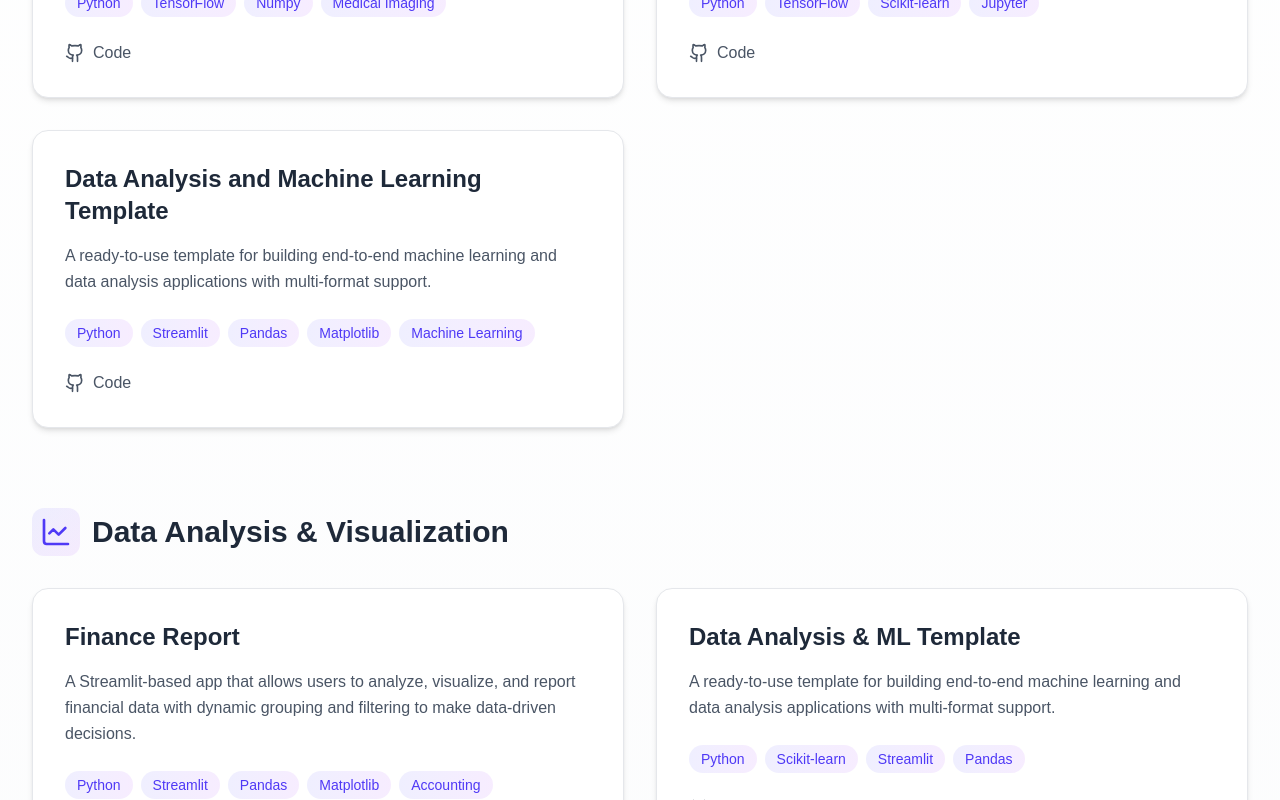
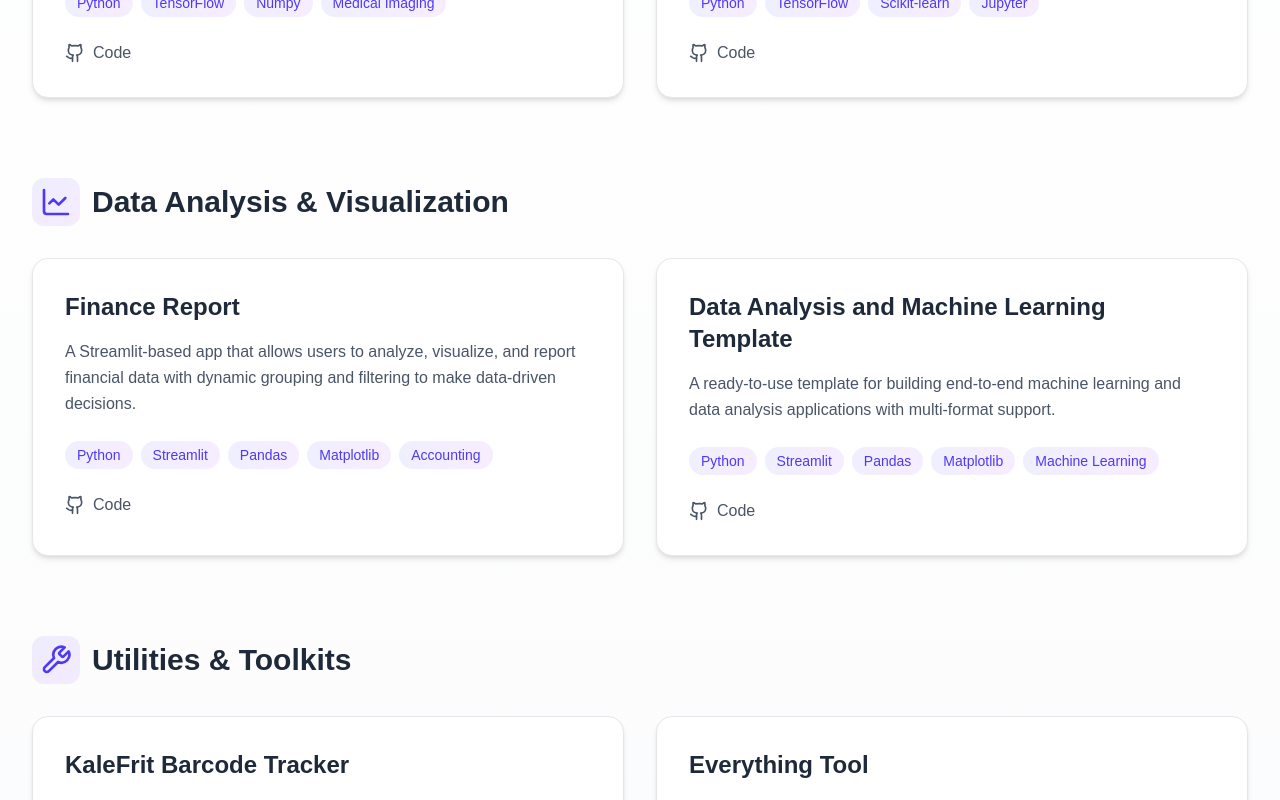
Before and after one commit to bugragormus/bugra-portfolio, a Next.js app: page /projects in a window 1280 px wide. Shown: the part 580-1380 px from the top of the page. Built offline with nearby package versions, Linux system fonts and the light colour scheme.

Commit message:
Update about and projects pages

```diff
--- a/src/app/about/page.tsx
+++ b/src/app/about/page.tsx
@@ -184,7 +184,7 @@ const experiences = [
     company: "Kale Group",
     period: "Feb 2025 - Present",
     description:
-      "• Developed and deployed ML models for time-series forecasting and anomaly detection\n• Built ETL pipelines from relational databases and external APIs for data processing\n• Designed and implemented data visualization tools to support strategic business insights\n• Created automated data preprocessing, quality checks, and monitoring systems\n• Collaborated with cross-functional R&D and business teams to deploy data-driven solutions",
+      "• Designed and deployed an AI-powered production tracking and reporting system on the local factory‌ network, enabling real-time monitoring across the entire value chain (manufacturing → sales).‌\n• Developed and optimized machine learning models for time series forecasting, anomaly detection, and predictive analytics using Python, scikit-learn,‌ and SQL, improving forecast accuracy and reducing‌ ‌ production risks.‌\n• Processed and structured large-scale datasets from ERP systems, relational databases, and IoT‌ ‌ sensors, building automated ETL pipelines for reliable data flows.‌\n• Built a SQL-based financial analysis and scenario simulation platform, accelerating monthly reporting‌ ‌ by 70% and supporting strategic decision-making in finance.‌\n• Designed interactive dashboards and visualization interfaces to provide managers with actionable‌ ‌ insights, reducing manual reporting effort.‌\n• Collaborated with finance, operations, and R&D teams to integrate AI-driven insights into workflows,‌ ‌ enhancing efficiency, cost control, and sales planning.‌\n• Led digital transformation initiatives by advising departments on automation, advanced analytics, and‌‌ AI adoption, contributing to company-wide data-driven culture.‌",
     icon: Briefcase,
   },
   {
--- a/src/app/projects/page.tsx
+++ b/src/app/projects/page.tsx
@@ -39,22 +39,6 @@ const projectCategories = [
         github: "https://github.com/bugragormus/Feature-Extraction-ResNet-SVM",
         live: null,
       },
-      {
-        title: "Data Analysis and Machine Learning Template",
-        description:
-          "A ready-to-use template for building end-to-end machine learning and data analysis applications with multi-format support.",
-        image: null,
-        tags: [
-          "Python",
-          "Streamlit",
-          "Pandas",
-          "Matplotlib",
-          "Machine Learning",
-        ],
-        github:
-          "https://github.com/bugragormus/Data-Analysis-and-Machine-Learning-Template",
-        live: null,
-      },
     ],
   },
   {
@@ -72,11 +56,17 @@ const projectCategories = [
         live: null,
       },
       {
-        title: "Data Analysis & ML Template",
+        title: "Data Analysis and Machine Learning Template",
         description:
           "A ready-to-use template for building end-to-end machine learning and data analysis applications with multi-format support.",
         image: null,
-        tags: ["Python", "Scikit-learn", "Streamlit", "Pandas"],
+        tags: [
+          "Python",
+          "Streamlit",
+          "Pandas",
+          "Matplotlib",
+          "Machine Learning",
+        ],
         github:
           "https://github.com/bugragormus/Data-Analysis-and-Machine-Learning-Template",
         live: null,
```
